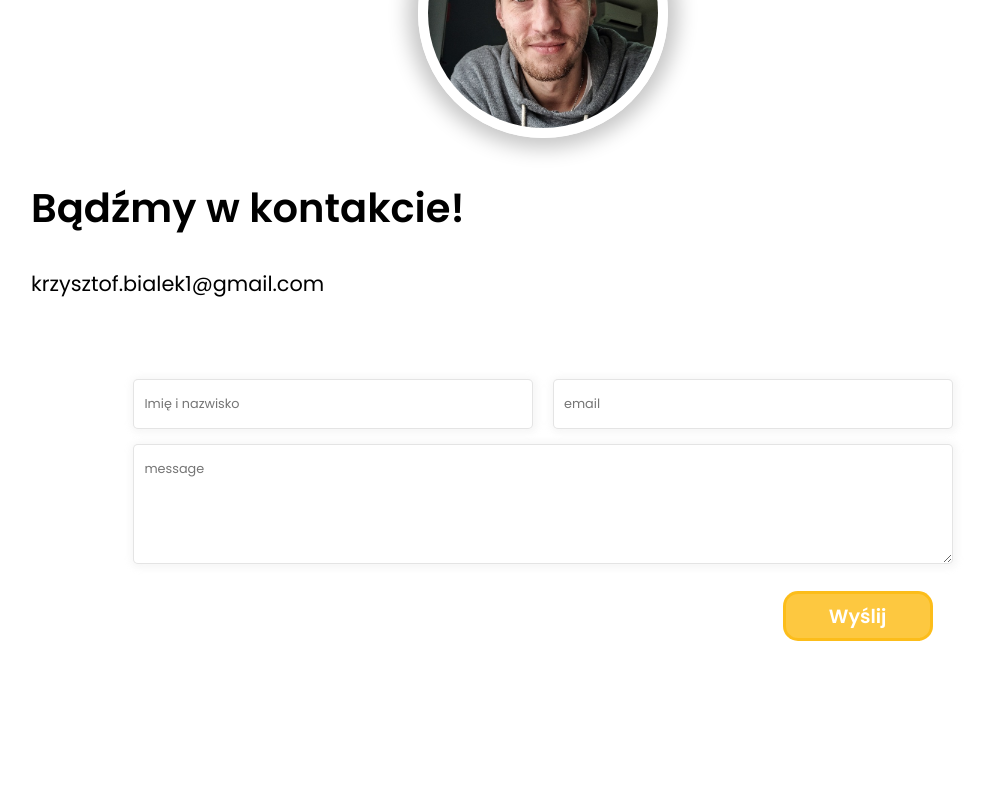
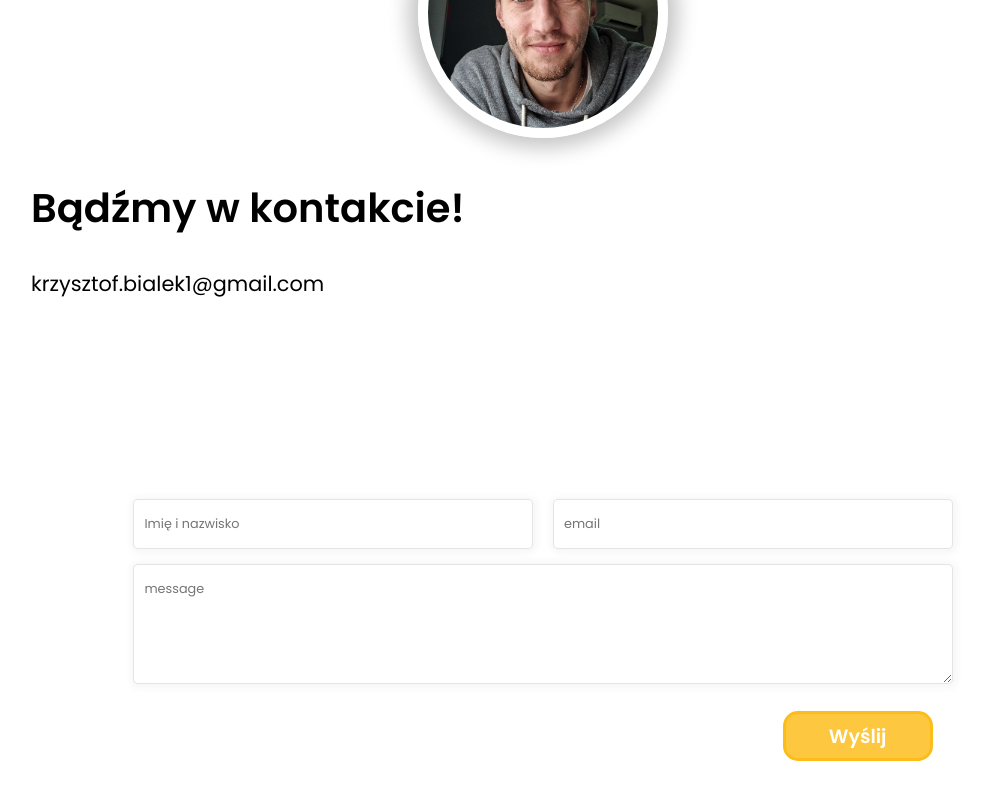
Before and after one commit to bialek-k/Portfolio-website, a Next.js app: page /contact in a window 1280 px wide. Shown: the part 382-1182 px from the top of the page, without its empty margins (97-1081 px from the left). Built offline with nearby package versions, Linux system fonts and the light colour scheme.

Commit message:
form component

```diff
--- /dev/null
+++ b/components/ErrorTextMessage.js
@@ -0,0 +1,11 @@
+import styles from "./ErrorTextMessage.module.scss";
+
+const ErrorTextMessage = ({ message }) => {
+  return (
+    <p className={styles.errorMsg} style={{ fontSize: "14px" }}>
+      {message}
+    </p>
+  );
+};
+
+export default ErrorTextMessage;
--- /dev/null
+++ b/components/ErrorTextMessage.module.scss
@@ -0,0 +1,7 @@
+.errorMsg {
+  position: absolute;
+  top: 50%;
+  transform: translate(0, -50%);
+  right: 30px;
+  color: red;
+}
--- /dev/null
+++ b/components/Form.js
@@ -0,0 +1,79 @@
+import { useForm } from "react-hook-form";
+import { ErrorMessage } from "@hookform/error-message";
+
+import styles from "./Form.module.scss";
+
+import Button from "./Button";
+import ErrorTextMessage from "./ErrorTextMessage";
+
+const Form = ({ setSubmitted }) => {
+  const {
+    register,
+    handleSubmit,
+    formState: { errors },
+  } = useForm();
+
+  const onSubmit = (data) => {
+    setSubmitted(true);
+  };
+
+  return (
+    <form className={styles.form} onSubmit={handleSubmit(onSubmit)}>
+      <div className={styles.userInfo}>
+        <div className={styles.halfWidth}>
+          <input
+            {...register("name", {
+              required: "Imie jest wymagane",
+            })}
+            placeholder="Imię i nazwisko"
+            className={errors.name && styles.errorStyle}
+          />
+          <ErrorMessage
+            errors={errors}
+            name="name"
+            render={({ message }) => <ErrorTextMessage message={message} />}
+          />
+        </div>
+        <div className={styles.halfWidth}>
+          <input
+            {...register("email", {
+              required: "Email jest wymagany",
+              pattern: {
+                value: /^[A-Z0-9._%+-]+@[A-Z0-9.-]+\.[A-Z]{2,}$/i,
+                message: "email musi zawierać @",
+              },
+            })}
+            placeholder="email"
+            className={errors.email && styles.errorStyle}
+          />
+          <ErrorMessage
+            errors={errors}
+            name="email"
+            render={({ message }) => <ErrorTextMessage message={message} />}
+          />
+        </div>
+      </div>
+
+      <div className={styles.message}>
+        <textarea
+          {...register("message", {
+            required: "Napisz kilka zdań",
+            minLength: { value: 10, message: "conajmniej dwa :)" },
+          })}
+          placeholder="message"
+          className={errors.message && styles.errorStyle}
+        />
+        <ErrorMessage
+          errors={errors}
+          name="message"
+          render={({ message }) => <ErrorTextMessage message={message} />}
+        />
+      </div>
+      <div className={styles.action}>
+        <Button sec name="Wyślij" type="submit" sm />
+      </div>
+    </form>
+  );
+};
+
+export default Form;
--- /dev/null
+++ b/components/Form.module.scss
@@ -0,0 +1,61 @@
+.form {
+  display: flex;
+  justify-content: center;
+  flex-direction: column;
+  margin: 30px auto;
+  align-items: center;
+  width: 80%;
+
+  .errorText {
+    color: red;
+    font-size: 0.9rem;
+    margin: 15px 0px;
+    width: 100%;
+    text-align: left;
+  }
+
+  & input,
+  textarea {
+    font-size: 0.8rem;
+    padding: 15px 10px;
+    border-radius: 5px;
+    border: 1px solid rgba(138, 138, 138, 0.226);
+    box-shadow: 1px 1px 7px 3px rgb(225 225 225 / 29%);
+  }
+}
+.userInfo {
+  display: grid;
+  grid-template-columns: repeat(2, 1fr);
+  width: 100%;
+  gap: 20px;
+}
+
+.halfWidth {
+  display: flex;
+  flex-direction: column;
+  position: relative;
+}
+
+.message {
+  width: 100%;
+  position: relative;
+  & textarea {
+    width: 100%;
+    margin-top: 15px;
+    min-height: 120px;
+    resize: vertical;
+  }
+}
+
+.action {
+  // background-color: red;
+  padding: 20px 0px;
+  width: 100%;
+  display: flex;
+  justify-content: flex-end;
+}
+
+.errorStyle {
+  background: rgb(250, 211, 211);
+  border: 1px solid red;
+}
--- a/pages/contact.js
+++ b/pages/contact.js
@@ -1,126 +1,34 @@
+import { useState } from "react";
+
 import Link from "next/link";
-import classes from "../styles/contact.module.scss";
-import Button from "../components/Button";
-import { useForm } from "react-hook-form";
 import Image from "next/image";
+
+import styles from "../styles/contact.module.scss";
 import heroPhoto from "../public/images/hero_photo.jpeg";
-import { ErrorMessage } from "@hookform/error-message";
+import Form from "../components/Form";
 
 const contact = () => {
-  const {
-    register,
-    handleSubmit,
-    formState: { errors },
-  } = useForm();
-
-  const onSubmit = (data) => {
-    console.log(data);
-  };
+  const [submitted, setSubmitted] = useState(false);
 
   return (
-    <div className={classes.container}>
-      <div className={classes.photo}>
-        <Image src={heroPhoto} className={classes.photoItem} />
+    <>
+      <div className={styles.container}>
+        <div className={styles.photo}>
+          <Image src={heroPhoto} className={styles.photoItem} />
         </div>
-      <div className={classes.title}>
+        <div className={styles.title}>
           <h1>Bądźmy w kontakcie!</h1>
           <Link href="mailto:krzysztof.bialek1@gmail.com">
             <p>krzysztof.bialek1@gmail.com</p>
           </Link>
         </div>
-      <form onSubmit={handleSubmit(onSubmit)}>
-        <div className={classes.userInfo}>
-          <div className={classes.halfWidth}>
-            <input
-              {...register("name", {
-                required: "Imie jest wymagane",
-              })}
-              placeholder="Imię i nazwisko"
-              className={errors.name ? classes.error : ""}
-            />
-            <ErrorMessage
-              errors={errors}
-              name="name"
-              render={({ message }) => (
-                <p
-                  style={{
-                    position: "absolute",
-                    top: "50%",
-                    transform: "translate(0%, -50%)",
-                    right: 30,
-                    color: "red",
-                    fontSize: "13px",
-                  }}
-                >
-                  {message}
-                </p>
+      </div>
+      {!submitted ? (
+        <Form setSubmitted={setSubmitted} />
+      ) : (
+        <h1>Dzięki za wiadomść!</h1>
       )}
-            />
-          </div>
-          <div className={classes.halfWidth}>
-            <input
-              {...register("email", {
-                required: "Email jest wymagany",
-                validate: (value) =>
-                  value.includes("@") || "email musi zawierać @",
-              })}
-              placeholder="email"
-              className={errors.email ? classes.error : ""}
-            />
-            <ErrorMessage
-              errors={errors}
-              name="email"
-              render={({ message }) => (
-                <p
-                  style={{
-                    position: "absolute",
-                    top: "50%",
-                    transform: "translate(0%, -50%)",
-                    right: 30,
-                    color: "red",
-                    fontSize: "13px",
-                  }}
-                >
-                  {message}
-                </p>
-              )}
-            />
-          </div>
-        </div>
-
-        <div className={classes.message}>
-          <textarea
-            {...register("message", {
-              required: "Napisz kilka zdań",
-              minLength: { value: 10, message: "conajmniej dwa :)" },
-            })}
-            placeholder="message"
-            className={errors.message ? classes.error : ""}
-          />
-          <ErrorMessage
-            errors={errors}
-            name="message"
-            render={({ message }) => (
-              <p
-                style={{
-                  position: "absolute",
-                  bottom: 20,
-                  right: 30,
-                  color: "red",
-                  fontSize: "13px",
-                }}
-              >
-                {message}
-              </p>
-            )}
-          />
-        </div>
-
-        <div className={classes.action}>
-          <Button sec name="Wyślij" type="submit" sm />
-        </div>
-      </form>
-    </div>
+    </>
   );
 };
 
--- a/styles/contact.module.scss
+++ b/styles/contact.module.scss
@@ -27,32 +27,6 @@
     top: 30px;
     left: 310px;
   }
-
-  & form {
-    display: flex;
-    justify-content: center;
-    flex-direction: column;
-    margin: 30px auto;
-    align-items: center;
-    width: 80%;
-
-    .errorText {
-      color: red;
-      font-size: 0.9rem;
-      margin: 15px 0px;
-      width: 100%;
-      text-align: left;
-    }
-
-    & input,
-    textarea {
-      font-size: 0.8rem;
-      padding: 15px 10px;
-      border-radius: 5px;
-      border: 1px solid rgba(138, 138, 138, 0.226);
-      box-shadow: 1px 1px 7px 3px rgb(225 225 225 / 29%);
-    }
-  }
 }
 .photo {
   margin: 0 auto;
@@ -64,40 +38,3 @@
   border: 10px solid white;
   box-shadow: 0px 0px 20px 10px #c6c6c6;
 }
-
-.userInfo {
-  display: grid;
-  grid-template-columns: repeat(2, 1fr);
-  width: 100%;
-  gap: 20px;
-}
-
-.halfWidth {
-  display: flex;
-  flex-direction: column;
-  position: relative;
-}
-
-.message {
-  width: 100%;
-  position: relative;
-  & textarea {
-    width: 100%;
-    margin-top: 15px;
-    min-height: 120px;
-    resize: vertical;
-  }
-}
-
-.action {
-  // background-color: red;
-  padding: 20px 0px;
-  width: 100%;
-  display: flex;
-  justify-content: flex-end;
-}
-
-.error {
-  background: rgb(250, 211, 211);
-  border: 1px solid red;
-}
```
Lines whose indentation alone changed are shown as unchanged.
